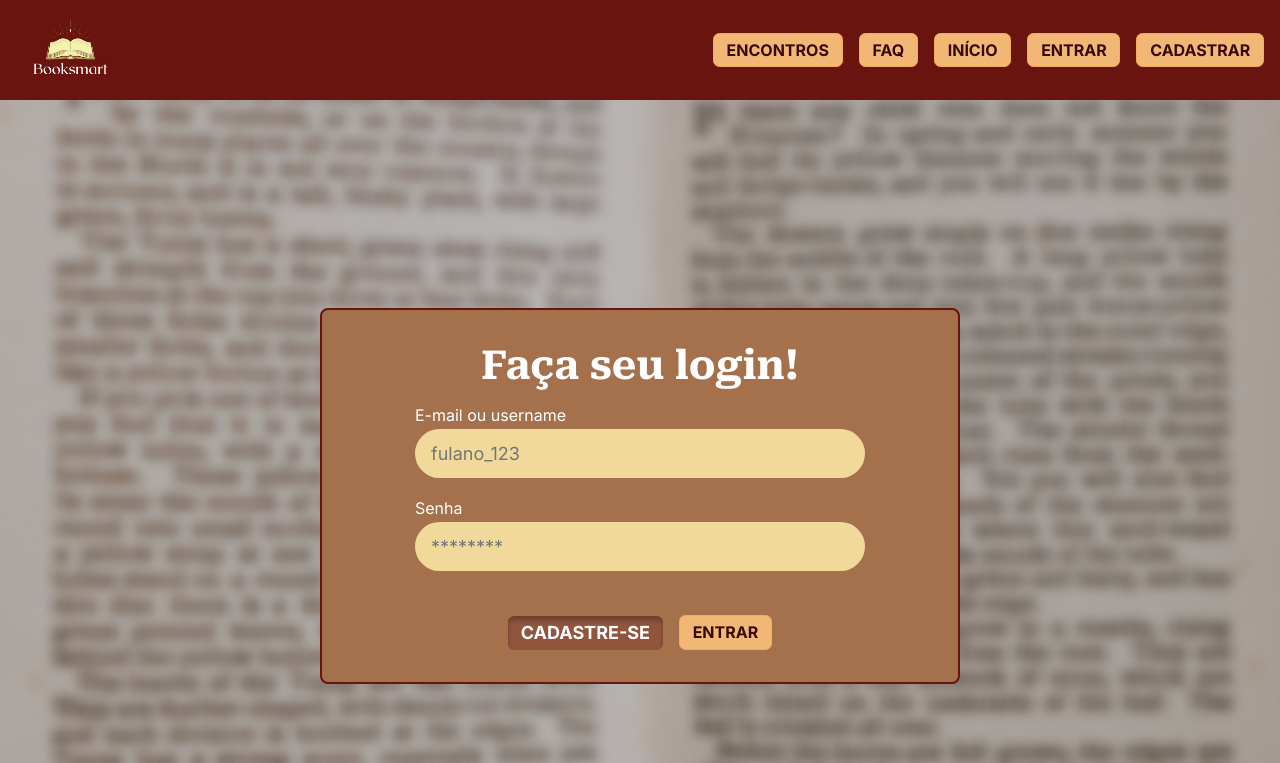
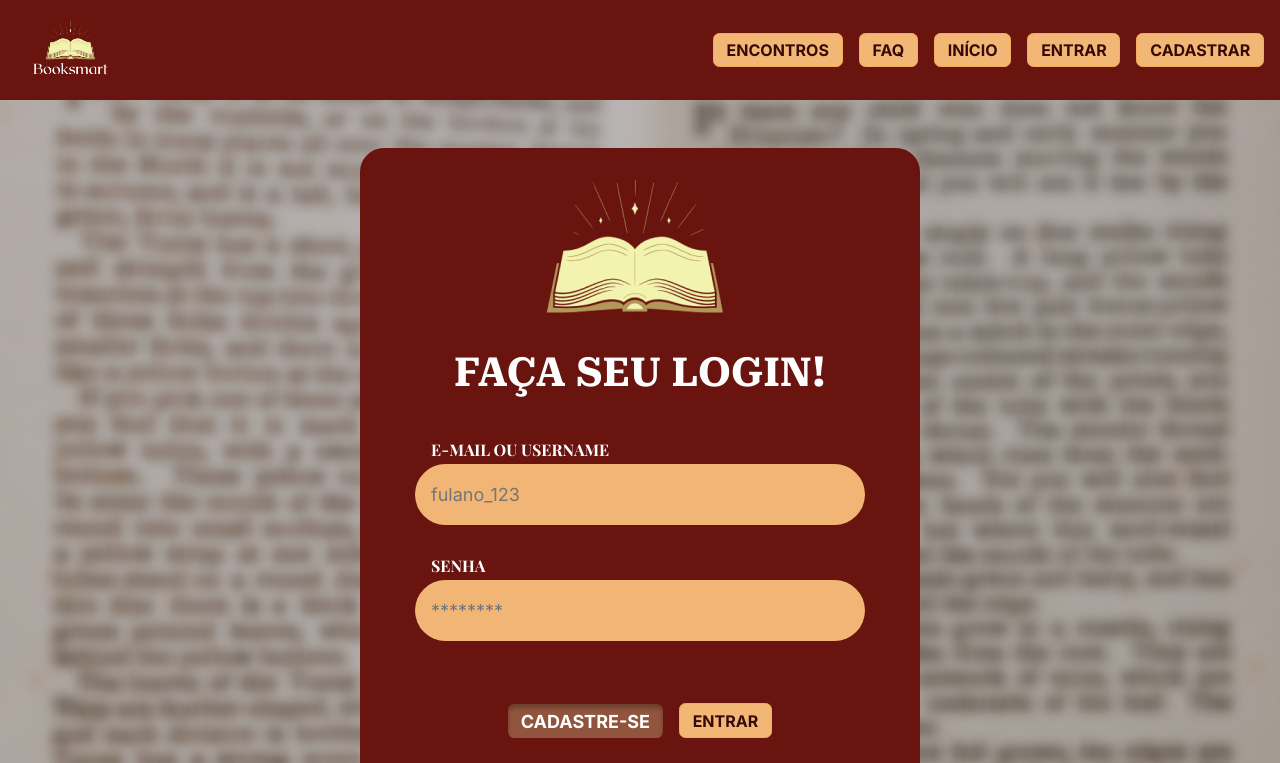
Before and after one commit to madutiam/booksmart-client-main-final, a React (Vite) app: page /login in a window 1280 px wide. Shown: the top 763 px of the page. Built offline with nearby package versions, Linux system fonts and the light colour scheme.

Commit message:
fix login section

```diff
--- a/src/assets/index.tsx
+++ b/src/assets/index.tsx
@@ -5,5 +5,6 @@ import LoginPic from "./images/loginPic.png"
 import Logo from "./images/logo.jpg"
 import FooterPic from "./images/footerPic.png"
 import FaqPrincipal from './images/faqPrincipal.png'
+import LogoLogin from './images/logo.png'
 
-export { FooterBg, HomePic, RegisterPic, LoginPic, Logo, FooterPic, FaqPrincipal }
+export { FooterBg, HomePic, RegisterPic, LogoLogin, LoginPic, Logo, FooterPic, FaqPrincipal }
--- a/src/components/form/Input.tsx
+++ b/src/components/form/Input.tsx
@@ -1,12 +1,19 @@
 import styled from "styled-components"
 
 export const Input = styled.input`
-  padding: .875rem 1rem;
+    padding: 1.25rem 1rem;
     border-radius: 6rem;
     font-size: 18px;
-    background-color: #f0d99b;
-   margin: .25rem auto;
+    background-color: #f1b675;
+    margin: .25rem auto;
     width: 450px;
+
+
+    @media (max-width: 650px ) {
+      width: 50vw;
+      padding: .7rem .875rem;
+    }
+
 `
 
 export const Label = styled.label`
@@ -14,4 +21,10 @@ export const Label = styled.label`
   flex-direction: column;
 
   margin: 0 auto 1rem;
+
+  span {
+    margin-left: 1rem;
+    font-family: 'Playfair Display SC';
+    font-weight: 700;
+  }
 `
--- a/src/pages/login/Login.styles.tsx
+++ b/src/pages/login/Login.styles.tsx
@@ -1,18 +1,31 @@
 import styled from "styled-components"
 
 export const Container = styled.div`
-  background-color: #a5714c;
+  text-transform: uppercase;
+
+  background-color: #69140e;
   color: #fff;
-  border-radius: 0.5rem;
-  padding: 2rem 1rem;
-  margin: auto;
+  border-radius: 1.5rem;
+  padding: 1rem 1rem 3rem;
+  margin: 0 auto;
+  height: 40rem;
+  width: 35rem;
 
-  margin-top: 10rem;
   max-width: 40rem;
   max-height: 50rem;
   display: grid;
   gap: 1rem;
   border: 2px solid #69140e;
+
+  img {
+    margin: auto;
+
+
+  }
+
+  @media (max-width: 650px) {
+    width: 25rem;
+  }
 `
 
 export const Form = styled.form`
--- a/src/pages/login/Login.tsx
+++ b/src/pages/login/Login.tsx
@@ -12,6 +12,7 @@ import { useForm } from "react-hook-form"
 import useGetUser from "@hooks/useGetUser"
 import useUserStore from "@stores/UseUserStore"
 import { AxiosError } from "axios"
+import { LogoLogin } from "@assets/index"
 
 const Login = () => {
   const nav = useNavigate()
@@ -54,6 +55,7 @@ const Login = () => {
   return (
     <Container>
       <Background src={LoginPic} />
+      <img src={LogoLogin} alt="livro" />
       <Title style={{ textAlign: "center" }}>Faça seu login!</Title>
       <Form onSubmit={handleSubmit(handleLoginUser)}>
         <Label>
```
Also changed, not shown: src/assets/images/logo.png (added).
